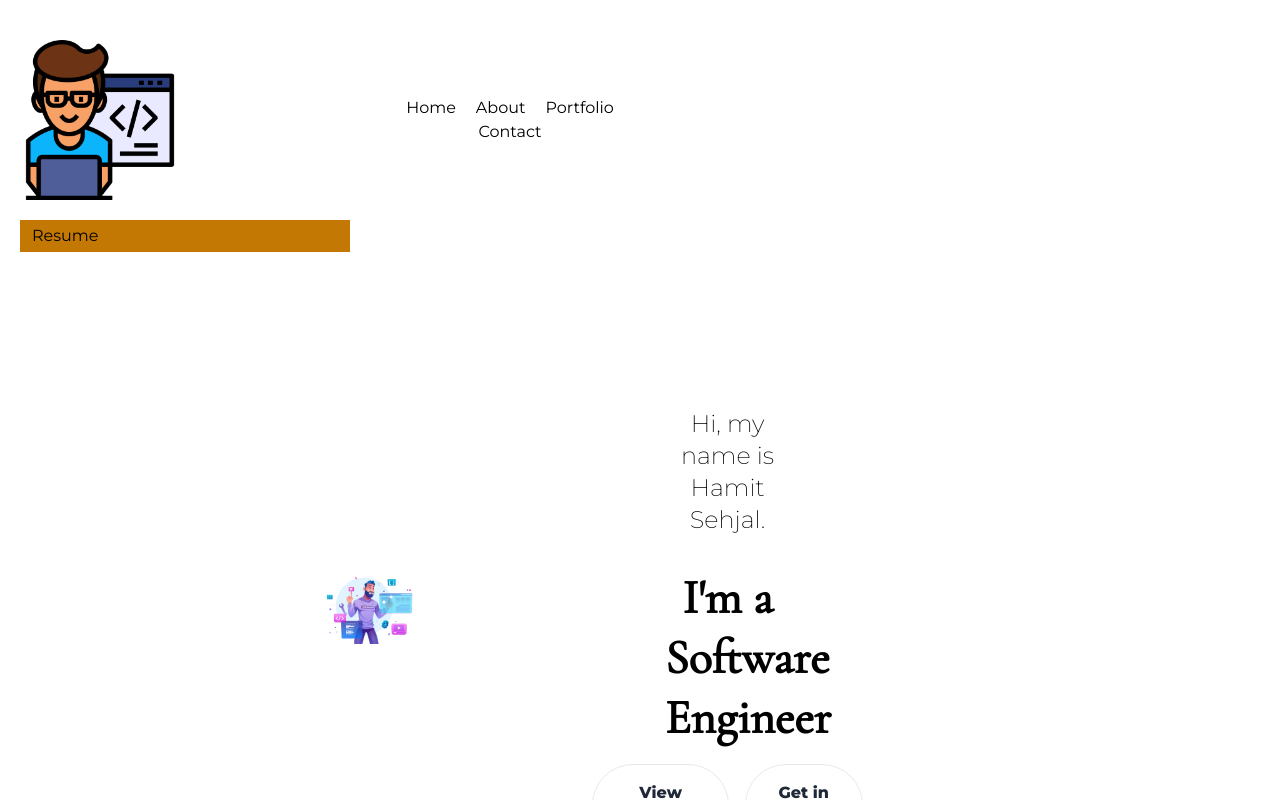
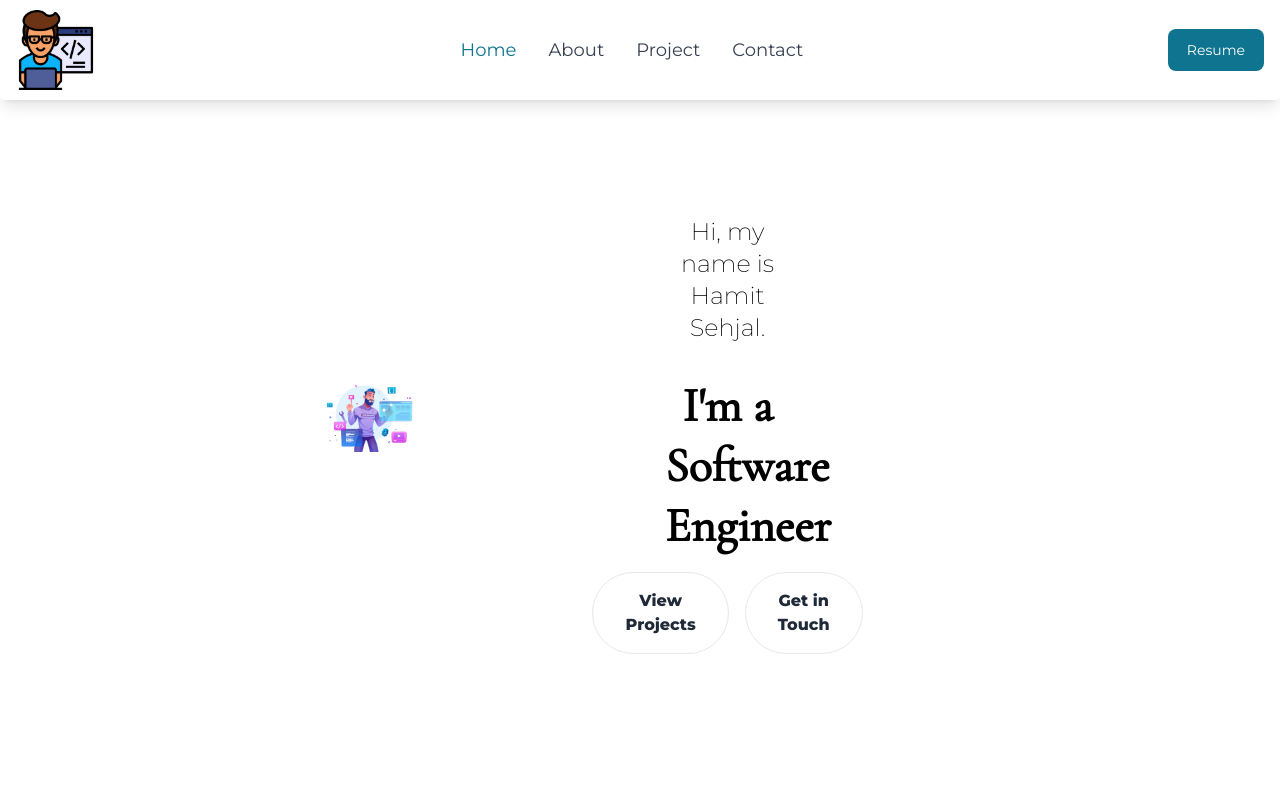
Before and after one commit to hamitsehjal/Portfolio-Hamit, a React (Vite) app: page / in a window 1280 px wide. Built offline with nearby package versions, Linux system fonts and the light colour scheme.

Commit message:
Updated the Header to use FlowBite Navbar and Buttons

```diff
--- a/src/Components/Header.jsx
+++ b/src/Components/Header.jsx
@@ -5,35 +5,37 @@
  * user scrolls so that they can constantly reach any part of your page.
  */
 import React from "react";
-
+import { Button, Navbar } from "flowbite-react";
 import image from "../images/logo.png";
 const Header = () => {
   return (
-    <div className="container mx-auto flex flex-wrap p-5 flex-col md:flex-row  items-center">
-      <div className="items-center">
+    <Navbar fluid rounded className="bg-white shadow-lg px-4 z-5">
+      <Navbar.Brand href="#home">
         <img
           src={image}
           alt="My Logo"
-          className="w-10 h-10 sm:w-16 sm:h-16 md:w-24 md:h-24 lg:w-32 lg:h-32 xl:w-40 xl:h-40" />
+          className="w-10 h-10 sm:w-12 sm:h-12 md:w-16 md:h-16 lg:w-20 lg:h-20 xl:w-22 xl:h-22"
+        />
+      </Navbar.Brand>
+      <div className="flex md:order-2">
+        <Button>Resume</Button>
+        <Navbar.Toggle />
       </div>
-      <div className="flex flex-wrap md:ml-auto md:mr-auto items-center text-base justify-center">
-        <a className="mr-5" href="#home">
+      <Navbar.Collapse>
+        <Navbar.Link active href="#home" className="md:text-lg">
           Home
-        </a>
-        <a className="mr-5" href="#about">
+        </Navbar.Link>
+        <Navbar.Link href="#about" className="md:text-lg">
           About
-        </a>
-        <a className="mr-5" href="#portfolio">
-          Portfolio
-        </a>
-        <a className="mr-5" href="#footer">
+        </Navbar.Link>
+        <Navbar.Link href="#projects" className="md:text-lg">
+          Project
+        </Navbar.Link>
+        <Navbar.Link href="#contact" className="md:text-lg">
           Contact
-        </a>
-      </div>
-      <button className="inline-flex items-center bg-yellow-500 border-0 py-1 px-3 mt-4 md:mt-0">
-        Resume
-      </button>
-    </div>
+        </Navbar.Link>
+      </Navbar.Collapse>
+    </Navbar>
   );
 };
 
```
